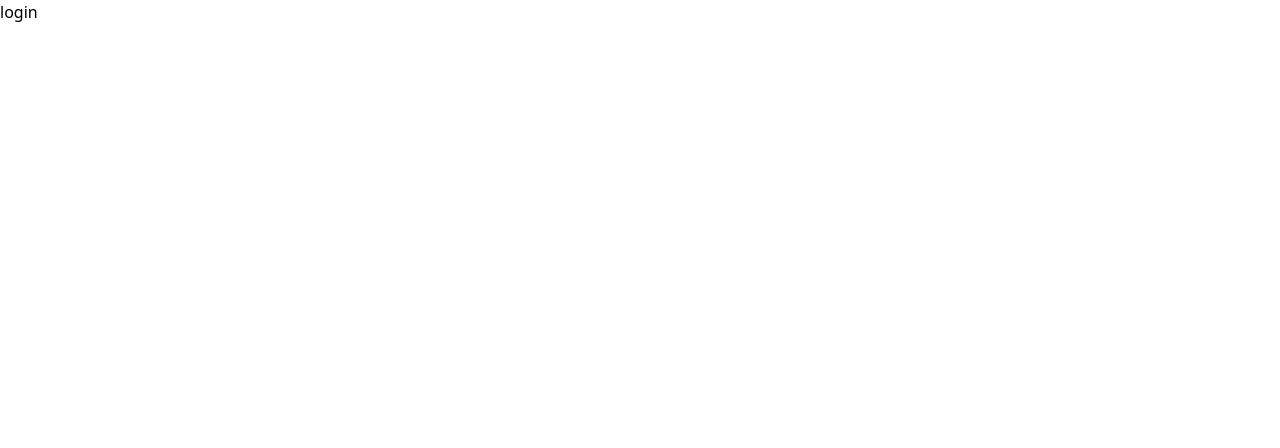
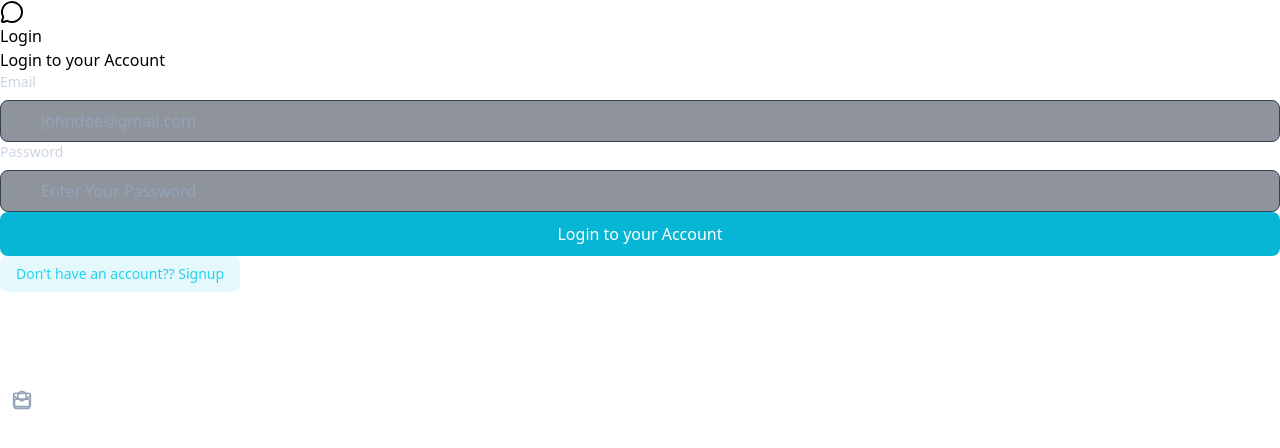
Before and after one commit to fernandesjeevan/chatApp, a React app in the folder frontend/: page /login in a window 1280 px wide. Shown: the top 448 px of the page. Built offline with nearby package versions, Linux system fonts and the light colour scheme; no server answers; the HTML template or start-up script is replaced by a standard one.

Commit message:
login logout implemented

```diff
--- a/frontend/src/pages/ChatPage.jsx
+++ b/frontend/src/pages/ChatPage.jsx
@@ -1,9 +1,12 @@
 import React from 'react'
+import { useAuthStore } from '../store/useAuthStore'
 
 function ChatPage() {
+  const {logout,isLoggingOut} = useAuthStore();
   return (
-    <div>
+    <div className="z-10  ">
       <h1> chatpage</h1>
+      <button onClick={logout}> logout</button>
     </div>
   )
 }
--- a/frontend/src/pages/LoginPage.jsx
+++ b/frontend/src/pages/LoginPage.jsx
@@ -1,11 +1,120 @@
-import React from 'react'
+import React from "react";
+import { useState } from "react";
+import { useAuthStore } from "../store/useAuthStore.js";
+import BorderAnimatedContainer from "../components/BorderAnimatedContainer.jsx";
+import {
+  MessageCircleIcon,
+  LockIcon,
+  MailIcon,
+  UserIcon,
+  LoaderIcon,
+  User,
+} from "lucide-react";
+import { Link } from "react-router";
+function LoginPage() {
+  const [formData, setFormData] = useState({
+    email: "",
+    password: "",
+  });
+  const { login, isLoggingIn } = useAuthStore();
+  const handleSubmit = (e) => {
+    e.preventDefault();
+    console.log(formData);
+    login(formData);
+  };
 
-function LoginPage() {
   return (
-    <div>
-      <h1> login</h1>
+    <div className="w-full flex items-center justify-center p-4 bg-slate-900">
+      <div className="relative w-1/2 max-w-6xl md:h-full h-[650px]">
+        <BorderAnimatedContainer>
+          <div className="w-full flex md:flex-row">
+            {/* Left side */}
+            <div className="md:w-full p-8 flex items-center justify-center md:border-r border-slate-600/30">
+              <div className="w-full max-w-md">
+                <div className="text-center mb-8">
+                  <MessageCircleIcon className="w-12 h-12 mx-auto text-slate-400 mb-4" />
+                  <h2 className="text-2xl font-bold text-slate-200 mb-2">
+                    Login{" "}
+                  </h2>
+                  <p className="text-slate-400">Login to your Account</p>
+                </div>
+                {/*Form */}
+                <form onSubmit={handleSubmit} className="space-y-6">
+                  {/*Email input*/}
+                  <div>
+                    <label className="auth-input-label">Email</label>
+                    <div className="relative">
+                      <MailIcon className="auth-input-icon" />
+                      <input
+                        type="email"
+                        value={formData.email}
+                        onChange={(e) =>
+                          setFormData({ ...formData, email: e.target.value })
+                        }
+                        className="input"
+                        placeholder="johndoe@gmail.com"
+                      />
+                    </div>
+                  </div>
+                  {/*PASSWORD INPUT */}
+                  <div>
+                    <label className="auth-input-label">Password</label>
+                    <div className="relative">
+                      <LockIcon className="auth-input-icon" />
+                      <input
+                        type="password"
+                        value={formData.password}
+                        onChange={(e) =>
+                          setFormData({ ...formData, password: e.target.value })
+                        }
+                        className="input"
+                        placeholder="Enter Your Password"
+                      />
+                    </div>
+                  </div>
+                  {/*Submit button */}
+                  <button
+                    className="auth-btn"
+                    type="submit"
+                    disabled={isLoggingIn}
+                  >
+                    {isLoggingIn ? (
+                      <LoaderIcon className="w-full h-5 animate-spin text-center" />
+                    ) : (
+                      "Login to your Account"
+                    )}
+                  </button>
+                </form>
+                <div className="mt-6 text-center">
+                                  <Link to="/signup" className="auth-link">
+                                    Don't have an account?? Signup
+                                  </Link>
+                                </div>
+
+              </div>
+            </div>
+
+
+          </div>
+        </BorderAnimatedContainer>
+      </div>
     </div>
-  )
+  );
+
+  {
+    /*return <div className="w-full flex items-center justify-center p-4 bg-slate-900">
+    <div className="relative w-full max-w-6xl md:h-[800px] h-[650px]">
+    <BorderAnimatedContainer>
+    <div className="w-full flex flex-col md:flex-row">
+    {// Form column - left side }
+    <div className="md:w-1/2 p-8 flex items-center justify-center md:border-r border-slate-600/30">
+
+    </div>
+    </div>
+    </BorderAnimatedContainer>
+    </div>
+
+ </div>*/
+  }
 }
-
-export default LoginPage
+export default LoginPage;
--- a/frontend/src/store/useAuthStore.js
+++ b/frontend/src/store/useAuthStore.js
@@ -1,10 +1,13 @@
 import {create} from 'zustand';
 import {axiosInstance} from "../lib/axios.js"
-import toast from "react-hot-toast"
+import toast, { Toaster } from "react-hot-toast"
+import axios from 'axios';
 export const useAuthStore = create((set)=>({
     authUser: null,
     isCheckingAuth:true,
     isSigningUp:false,
+    isLoggingIn:false,
+    isLoggingOut:false,
     checkAuth: async()=>{
         try{
             const res = await axiosInstance.get("/auth/check")
@@ -28,6 +31,31 @@
         finally{
             set({isSigningUp:false})
         }
+    },
+    login: async(data) =>{
+        set({isLoggingIn:true});
+        try{
+            const res = await axiosInstance.post("/auth/login",data)
+            set({authUser:res.data});
+            toast.success("Logged In Successfully");
+        }
+        catch(error){
+            toast.error(error.response.data.message)
+        }
+        finally{
+            set({isLoggingIn:false});
+        }
+    },
+    logout: async() => {
+        set({isLoggingOut:true})
+        try{
+            const res = await axiosInstance.post("/auth/logout")
+            set({authUser:null})
+            toast.success("Logged out successfully")
+        }catch(error){
+            toast.error(error.response.data.message)
+        }finally{
+            set({isLoggingOut:false})
+        }
     }
-
 }));
```
